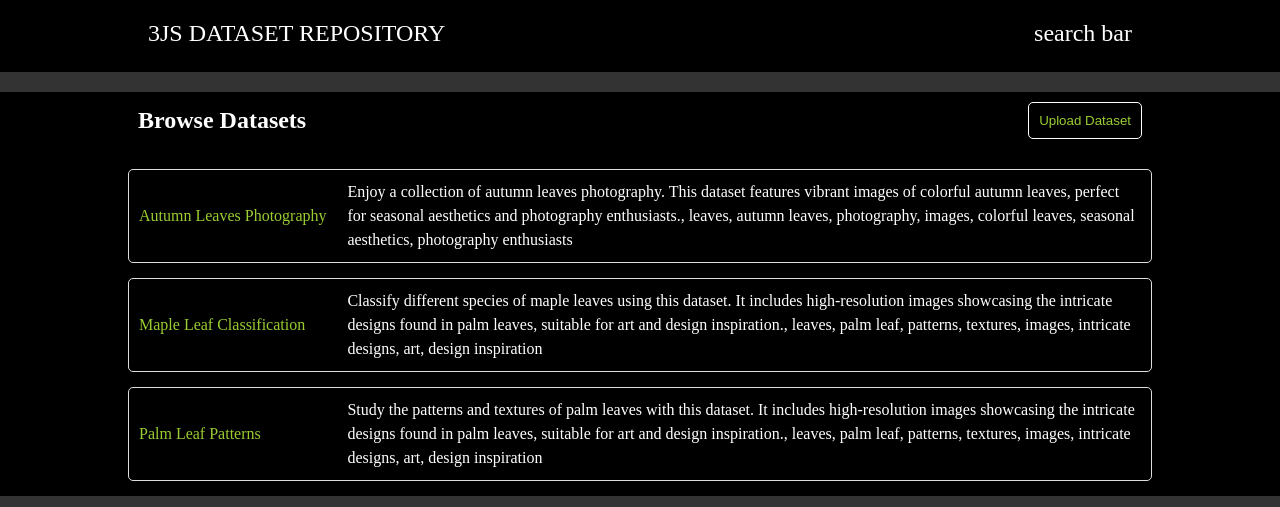
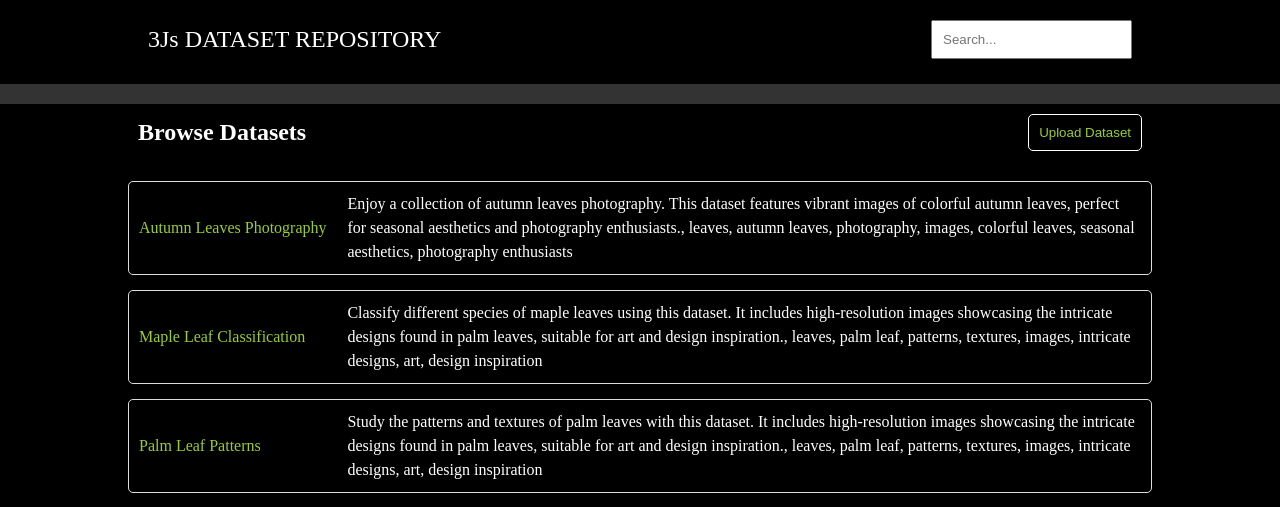
Before and after one commit to joshua-estallo/dataset-repository, a Django app: page / in a window 1280 px wide. Shown: the top 507 px of the page. Run offline with Django 4.2, Linux system fonts and the light colour scheme; data comes from the database, SQL or seed files in the repository.

Commit message:
added a search feature

```diff
--- a/base/templates/base/home.html
+++ b/base/templates/base/home.html
@@ -96,14 +96,19 @@
     .hover:hover {
       color: yellow;
     }
+    input {
+      padding: 10px;
+    }
   </style>
 </head>
 <body>
   <header>
     <nav>
-      <a href="/"><div class="logo">3JS DATASET REPOSITORY</div></a>
+      <a href="/"><div class="logo">3Js DATASET REPOSITORY</div></a>
       <div class="search">
-        search bar
+        <form action="{% url 'home' %}" method="GET">
+          <input type="text" name="q" placeholder="Search..." autocomplete="off">
+        </form>
       </div>
     </nav>
   </header>
--- a/base/views.py
+++ b/base/views.py
@@ -1,4 +1,5 @@
 from django.shortcuts import render, redirect
+from django.db.models import Q
 from django.http import HttpResponse
 from .models import Dataset
 from .forms import DatasetForm
@@ -76,7 +77,11 @@ def anotherdataset(request, pk):
 
 # Create your views here.
 def home(request):
-  datasets = Dataset.objects.all()
+  q = request.GET.get('q') if request.GET.get('q') != None else ''
+  datasets = Dataset.objects.filter(
+    Q(title__icontains=q) |
+    Q(overview__icontains=q)
+  )
   return render(request, "base/home.html", {"datasets" : datasets})
 
 
```
Also changed, not shown: base/templates/base/anotherdataset.html (+6 -2 lines).
